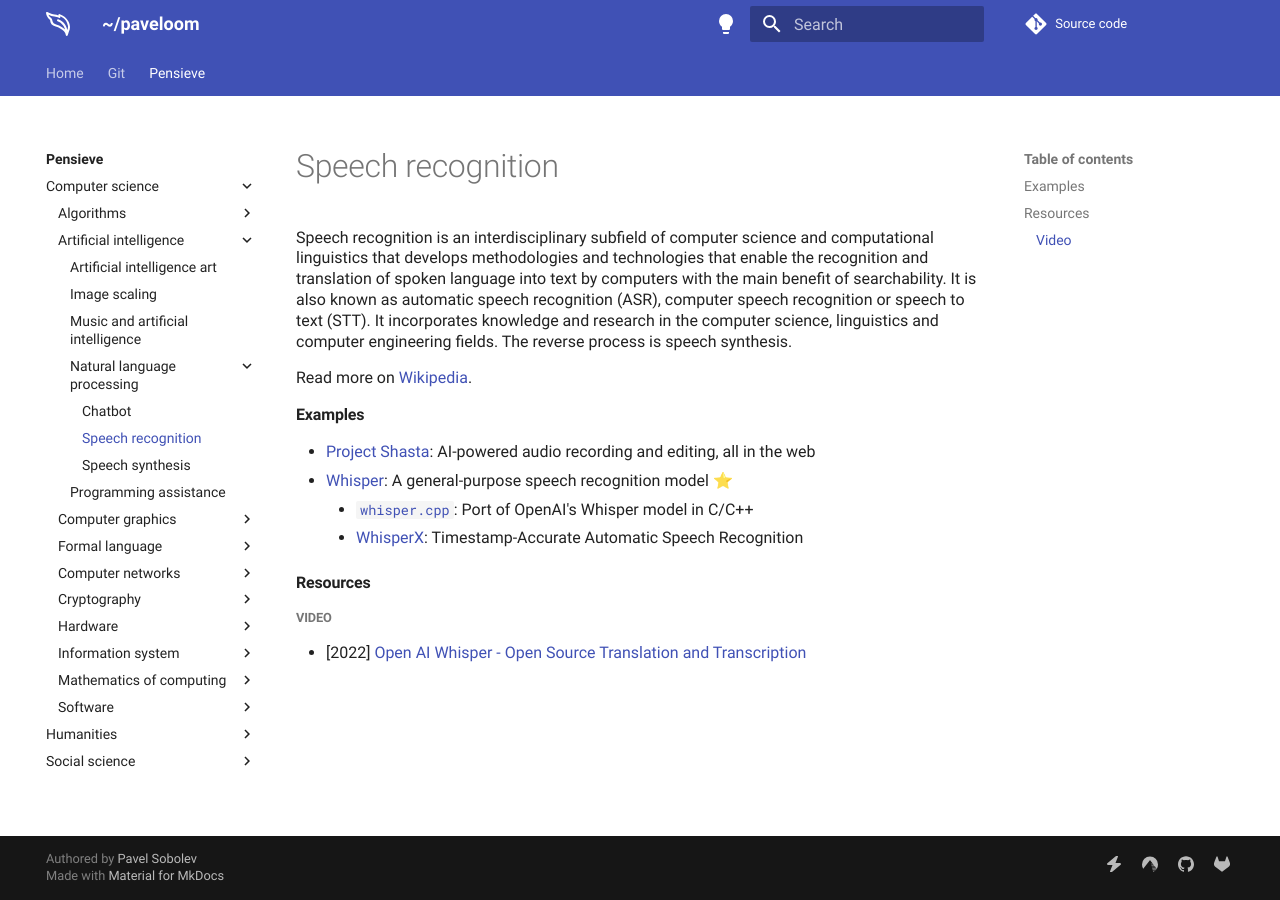
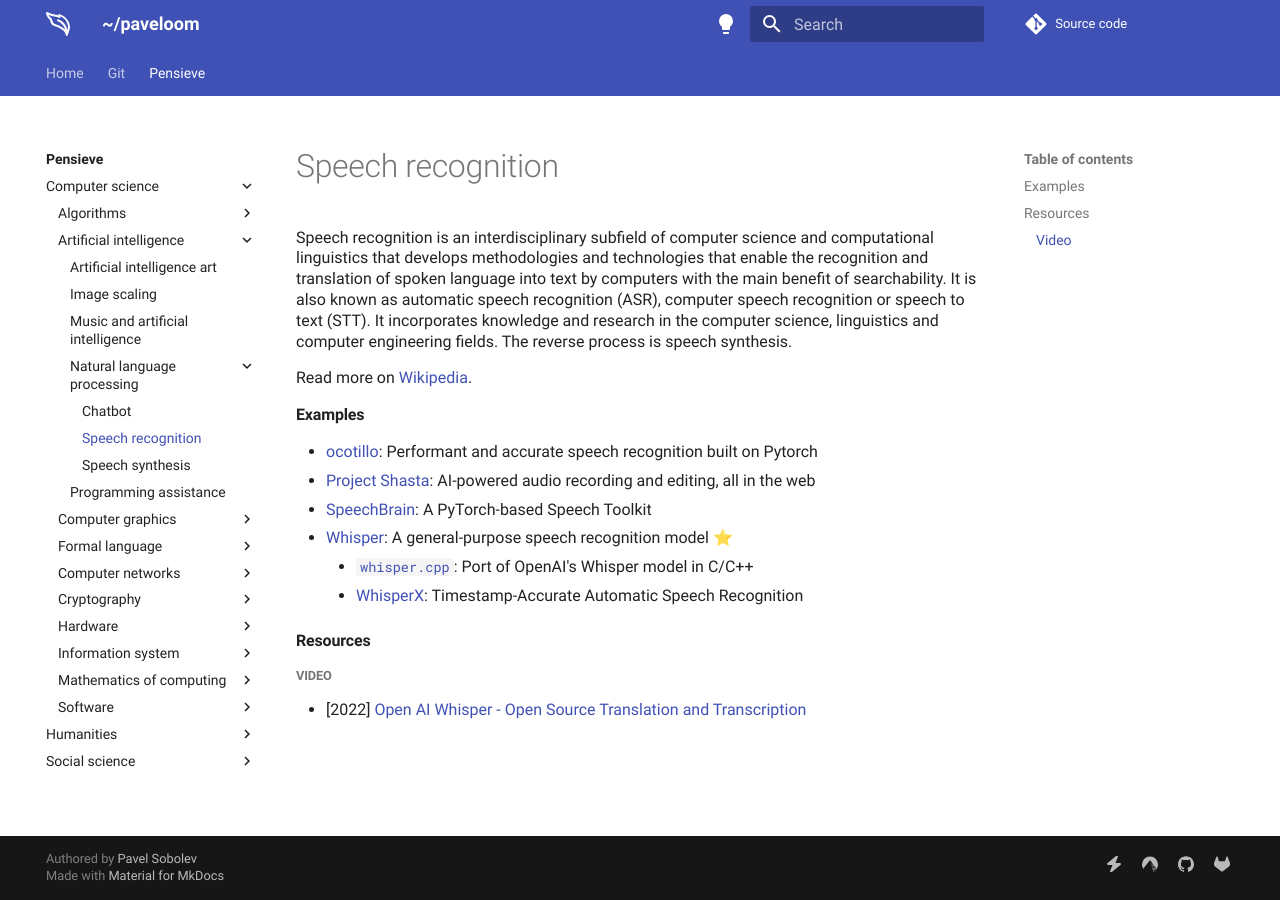
Before and after one commit to paveloom/paveloom.dev, an MkDocs documentation site: the page built from content/pensieve/speech-recognition.md, in a window 1280 px wide. Built offline with MkDocs 1.6.1 and Material for MkDocs 9.7.7, drawn with Linux system fonts in a browser that asks for light colours; comment, search, counter and statistics services are not loaded.

Commit message:
Pensieve: update the Speech recognition page.

```diff
--- a/content/pensieve/speech-recognition.md
+++ b/content/pensieve/speech-recognition.md
@@ -5,7 +5,9 @@ Speech recognition is an interdisciplinary subfield of computer science and comp
 Read more on [Wikipedia](https://en.wikipedia.org/wiki/Speech_recognition).
 
 #### Examples
+- [ocotillo](https://github.com/neonbjb/ocotillo): Performant and accurate speech recognition built on Pytorch
 - [Project Shasta](https://pages.adobe.com/shasta/): AI-powered audio recording and editing, all in the web
+- [SpeechBrain](https://github.com/speechbrain/speechbrain): A PyTorch-based Speech Toolkit
 - [Whisper](https://github.com/openai/whisper): A general-purpose speech recognition model ⭐
     - [`whisper.cpp`](https://github.com/ggerganov/whisper.cpp): Port of OpenAI's Whisper model in C/C++
     - [WhisperX](https://github.com/m-bain/whisperX): Timestamp-Accurate Automatic Speech Recognition
```
